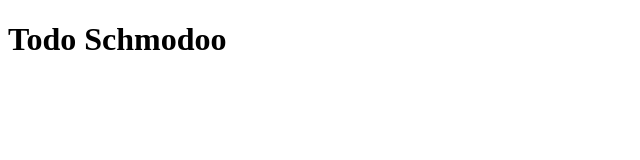
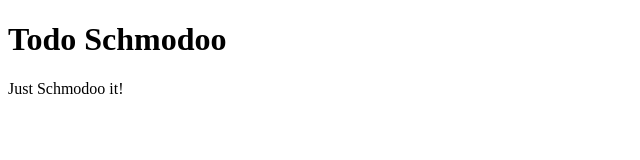
Before and after one commit to benjaminbwright/todo-schmodoo, a plain HTML site: page index.html in a window 1280 px wide. Shown: the whole page, without its empty margins (0-640 px from the left). Drawn offline with Linux system fonts and the light colour scheme.

Commit message:
adds sassy tagline to header

```diff
--- a/index.html
+++ b/index.html
@@ -8,6 +8,7 @@
   <body>
     <header>
       <h1>Todo Schmodoo</h1>
+      <p>Just Schmodoo it!</p>
     </header>
   </body>
 </html>
```
